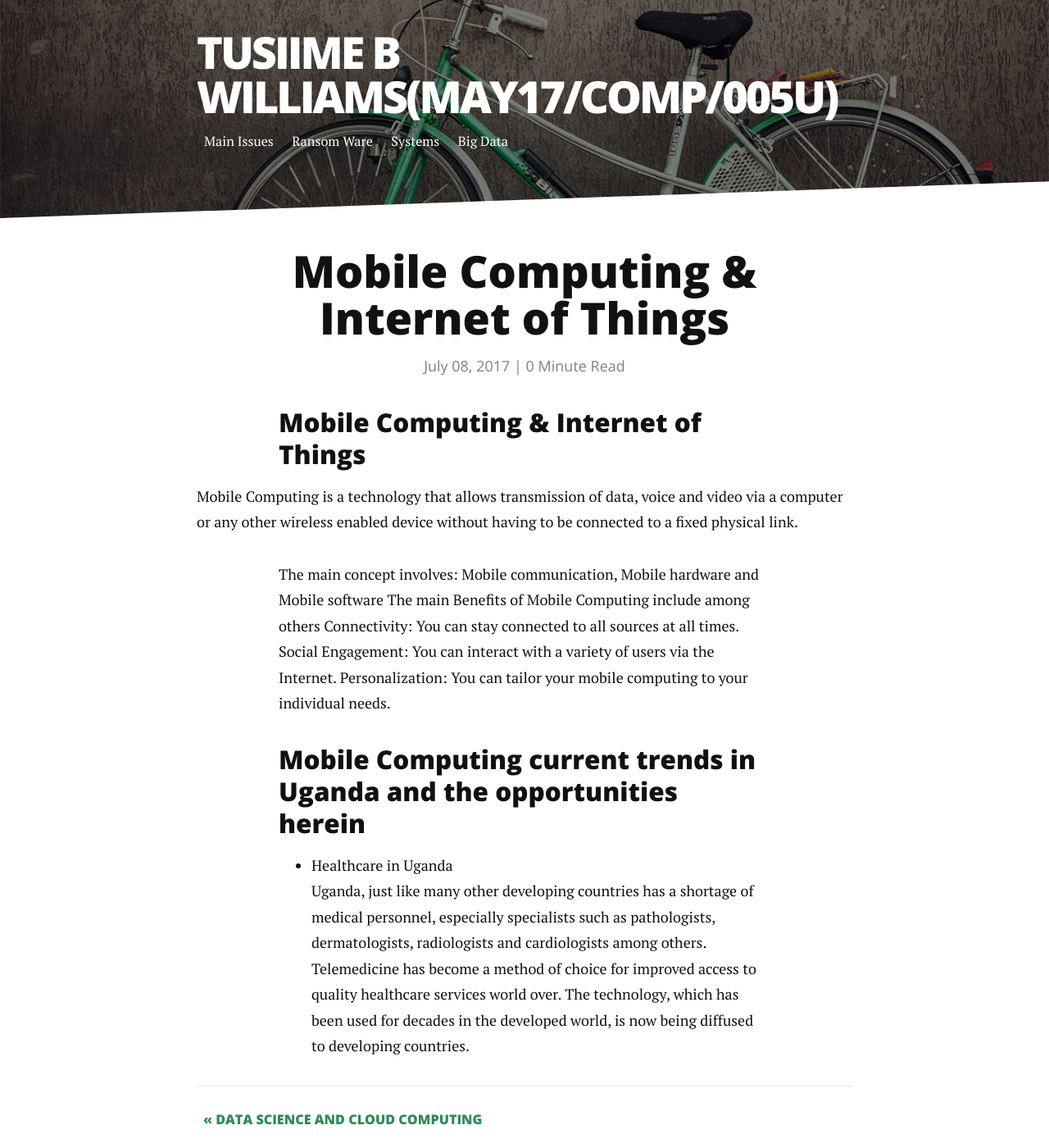
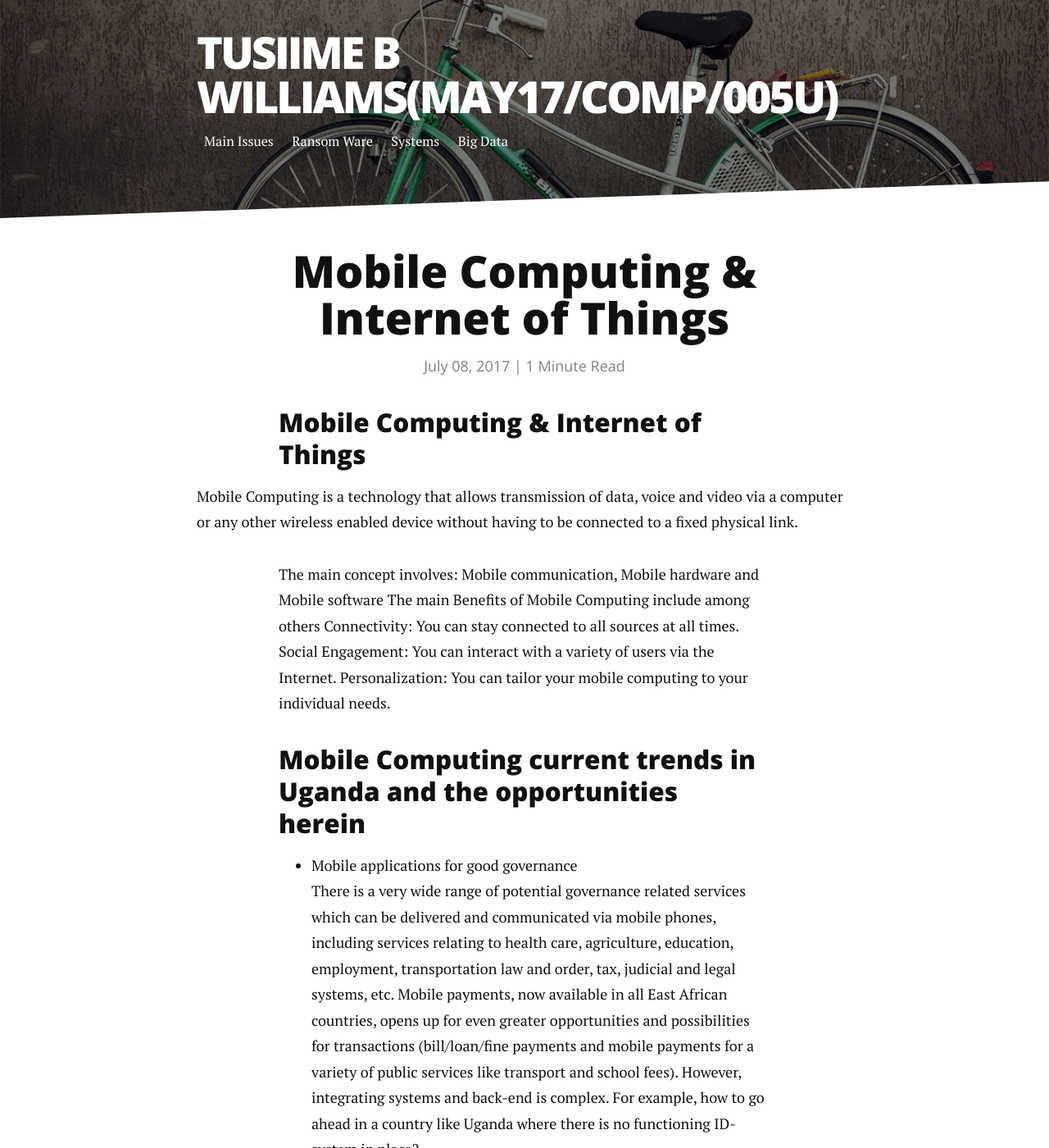
Before and after one commit to tuba-willis/tuba-willis.github.io, a Jekyll site: the page built from _posts/2017-07-08-mobile-computing.markdown, in a window 1280 px wide and 1400 px high. Shown: the whole window at 82% size. Built offline with Jekyll 4.4.1, drawn with Linux system fonts in a browser that asks for light colours; nearby versions of some CDN libraries; some of the changed text lies outside the part shown.

Commit message:
Update 2017-07-08-mobile-computing.markdown

```diff
--- a/_posts/2017-07-08-mobile-computing.markdown
+++ b/_posts/2017-07-08-mobile-computing.markdown
@@ -15,6 +15,15 @@
 
 <h3>Mobile Computing current trends in Uganda and the opportunities herein</h3>
 <ul>
+<li>Mobile applications for good governance</li>
+There is a very wide range of potential governance related services which can be delivered and
+communicated via mobile phones, including services relating to health care, agriculture, education,
+employment, transportation law and order, tax, judicial and legal systems, etc. Mobile payments,
+now available in all East African countries, opens up for even greater opportunities and possibilities
+for transactions (bill/loan/fine payments and mobile payments for a variety of public services like
+transport and school fees). However, integrating systems and back-end is complex. For example,
+how to go ahead in a country like Uganda where there is no functioning ID-system in place?
+<ul>
 <li>Healthcare in Uganda </li>
 Uganda, just like many other developing countries has a shortage of medical
 personnel, especially specialists such as pathologists, dermatologists, radiologists and
@@ -24,3 +33,5 @@
 technology, which has been used for decades in the developed
 world, is now being diffused to developing countries.
 </ul>
+
+</ul>
```
